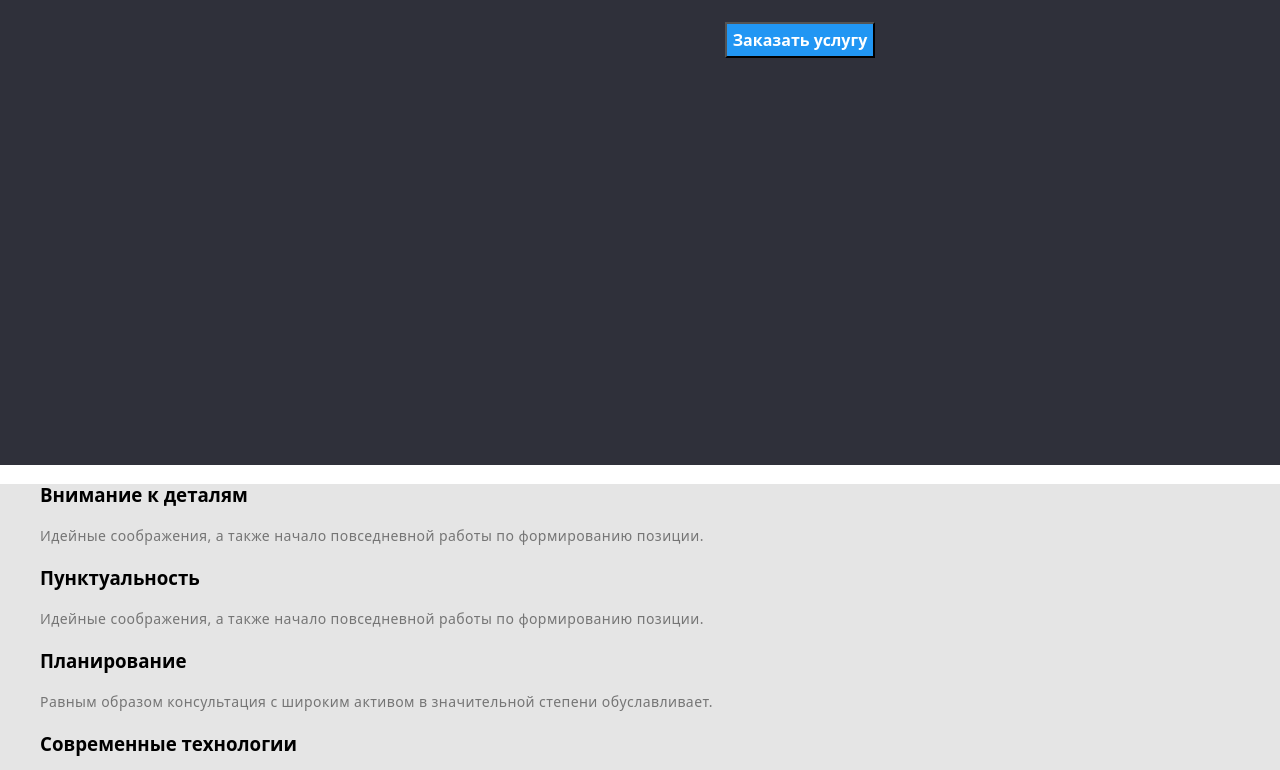
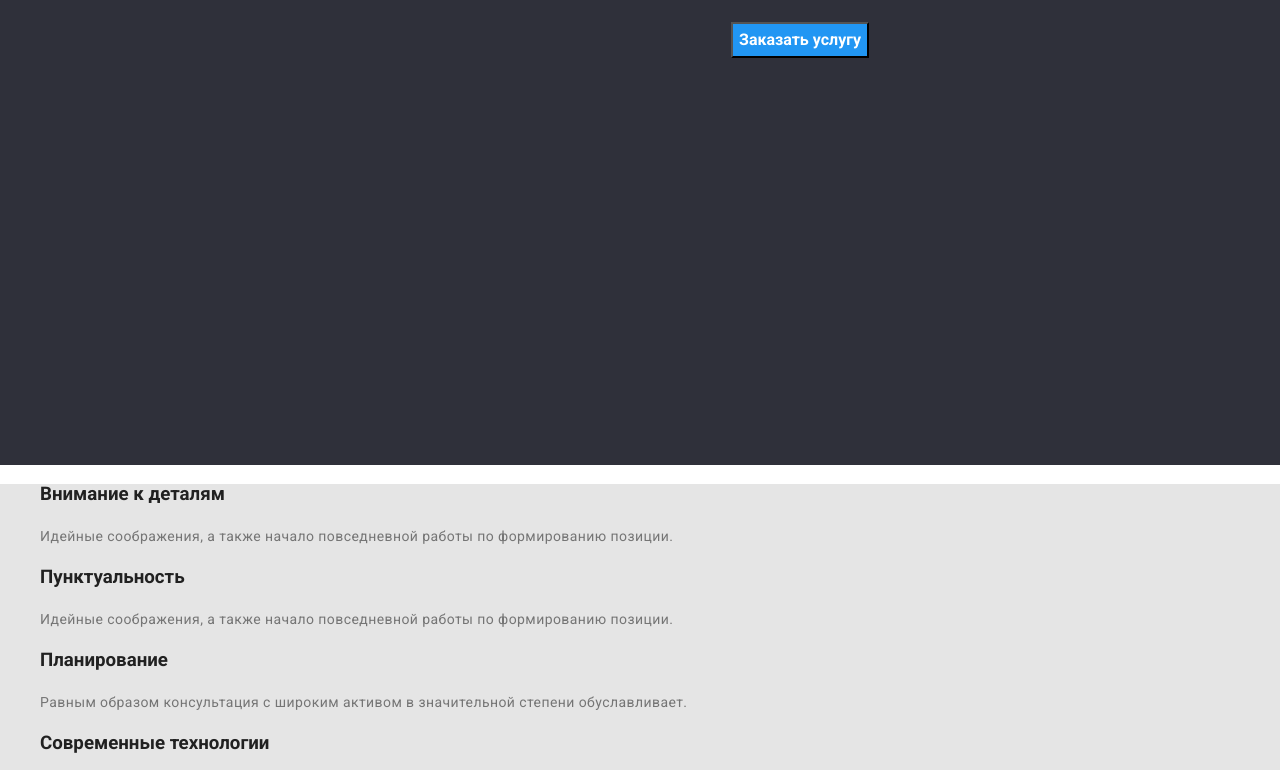
Before and after one commit to Aleksandra-Rud/goit-markup-hw-02, a plain HTML site: page index.html in a window 1280 px wide. Shown: the part 326-1096 px from the top of the page. Drawn offline with nearby package versions, Linux system fonts and the light colour scheme.

Commit message:
Выполняет разметку и оформление макета страницы домашнего задания #2
Внесены изменения в body

```diff
--- a/css/styles.css
+++ b/css/styles.css
@@ -5,7 +5,7 @@
   --accent-color: #2196f3;
 }
 
-::-webkit-slider-runnable-track body {
+body {
   font-family: Roboto, sans-serif;
   color: #212121;
 }
```
